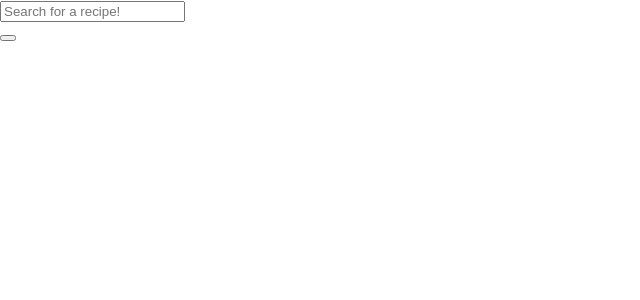
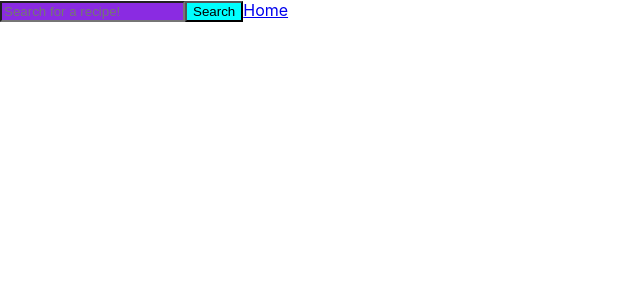
Before and after one commit to alksdjesus/cooking-proj, a React (Create React App) app: page /search in a window 1280 px wide. Shown: the top 300 px of the page, without its empty margins (0-640 px from the left). Built offline with nearby package versions, Linux system fonts and the light colour scheme.

Commit message:
recipe navigation from feed

```diff
--- a/src/App.js
+++ b/src/App.js
@@ -5,30 +5,25 @@ import Home from './screens/home';
 import Search from './screens/search';
 import Feed from './screens/feed';
 import Profile from './screens/profile';
+import Recipe from './screens/recipe';
 
 class App extends Component {
 
   render() {
 
-  //  const HomeComponent = () => (<Home/>);
-
     return (
       <div>
           <BrowserRouter>
             <Routes>
-      <Route path='/' element={<Home/>}>
-      </Route>
-      <Route path='/search' element={<Search/>}>
-      </Route>
-      <Route path='/feed' element={<Feed/>}>
-      </Route>
-      <Route path='/profile' element={<Profile/>}>
-      </Route>
+              <Route path='/' element={<Home/>}/>
+              <Route path='/search' element={<Search/>}/>
+              <Route path='/feed' element={<Feed/>}/>
+              <Route path='/profile' element={<Profile/>}/>
+              <Route path='/recipe' element={<Recipe/>}/>
             </Routes>
           </BrowserRouter>
       </div>
     )
-
   }
 }
 
--- a/src/components/item.js
+++ b/src/components/item.js
@@ -1,11 +1,13 @@
 import React, { useState, useEffect } from "react";
+import {Link} from 'react-router-dom';
 
 export default function Meal({ meal }) {
   const [imageUrl, setImageUrl] = useState("");
 
   return (
     <article>
-      <h1>{meal.title}</h1>
+        <Link to="/recipe">{meal.title}</Link>
+        <br/>
       {/* <img src={imageUrl} alt="recipe" /> */}
       <ul className="instructions">
         <li>Preparation time: {meal.readyInMinutes} minutes</li>
--- a/src/components/itemlist.js
+++ b/src/components/itemlist.js
@@ -1,9 +1,11 @@
 import React from "react";
 import Meal from "./item";
 
-export default function MealList({ mealData }) {
+export default function MealList({ mealData, sender }) {
 
+  if (sender === "search") {
     return (
+
       <main>
         <section className="meals">
           {mealData.results.map((meal) => {
@@ -13,3 +15,17 @@ export default function MealList({ mealData }) {
       </main>
     );
   }
+
+  if (sender === "feed") {
+    return (
+
+      <main>
+        <section className="meals">
+          {mealData.recipes.map((meal) => {
+            return <Meal key={meal.id} meal={meal} />;
+          })}
+        </section>
+      </main>
+    );
+  }
+}
--- a/src/screens/feed.js
+++ b/src/screens/feed.js
@@ -1,20 +1,70 @@
-import React, {Component} from 'react';
+// import React, {Component} from 'react';
+// import {Link} from 'react-router-dom';
+
+
+// class Feed extends Component {
+//   render() {
+//     return (
+
+//       <div>
+//         <img src="https://picsum.photos/200/200" alt="bank"/>
+//         <h1>Feed</h1>
+
+//         <Link to="/">Home</Link>
+
+//       </div>
+//     )
+//   }
+// }
+
+// export default Feed;
+
+import React, { useEffect, useState } from 'react';
+import MealList from '../components/itemlist';
 import {Link} from 'react-router-dom';
 
+function Feed() {
 
-class Feed extends Component {
-  render() {
-    return (
+  const [mealData, setMealData] = useState(null);
 
+  const [apiKey, setKey] = useState('&apiKey=a14c2e19acc243e2b3c680b226ec1736')
+  const [baseSearchURL, setBaseURL] = useState('https://api.spoonacular.com/recipes/random?number=5')
+  var [someLink, setLink] = useState('test')
+
+
+  // old: https://api.spoonacular.com/recipes/random?number=1&apiKey=539b28b197f8412eba867c3356a8d6a6
+  // new: https://api.spoonacular.com/recipes/random?number=1&apiKey=539b28b197f8412eba867c3356a8d6a6
+
+
+  useEffect(() => {
+    // Run! Like go get some data from an API.
+    getRecipes()
+  }, []);
+
+   async function getRecipes()  {
+    setLink(someLink = (baseSearchURL + apiKey))
+     try {
+      const response = await fetch(someLink)
+      const json = await response.json()
+      setMealData(json)
+      // alert(mealData)
+    } catch (error) {
+      console.error(error)
+    } finally {
+      // setLoading(false)
+    }
+
+  }
+
+  return (
+    <div>
       <div>
-        <img src="https://picsum.photos/200/200" alt="bank"/>
-        <h1>Feed</h1>
-
         <Link to="/">Home</Link>
-
+        <button onClick={getRecipes}>Load New Recipes</button>
       </div>
-    )
-  }
-}
+        {mealData && <MealList mealData={mealData} sender={"feed"}/>}
+    </div>
+  );
+};
 
 export default Feed;
--- a/src/screens/home.js
+++ b/src/screens/home.js
@@ -19,8 +19,6 @@ class Home extends Component {
         <Link to="/feed">Feed</Link>
         <br/>
         <Link to="/profile">Profile</Link>
-
-
       </div>
     )
   }
--- /dev/null
+++ b/src/screens/recipe.js
@@ -0,0 +1,18 @@
+import React from "react";
+import Meal from "../components/item"
+
+
+export default function Recipe({ mealData}) {
+
+      return (
+
+        <main>
+            <li>Hello</li>
+          {/* <section className="meals">
+            {mealData.results.map((meal) => {
+              return <Meal key={meal.id} meal={meal} />;
+            })}
+          </section> */}
+        </main>
+      );
+    }
--- /dev/null
+++ b/src/screens/search.css
@@ -0,0 +1,8 @@
+button {
+    background-color: aqua;
+}
+
+input {
+    background-color: blueviolet;
+    width: 1000
+}
--- a/src/screens/search.js
+++ b/src/screens/search.js
@@ -1,5 +1,8 @@
 import React, { useEffect, useState } from 'react';
 import MealList from '../components/itemlist';
+import './search.css'
+import {Link} from 'react-router-dom';
+
 
 function Search() {
 
@@ -9,7 +12,7 @@ function Search() {
   // const [isLoading, setLoading] = useState(true)
   var [searchText, setText] = useState(null)
   // var [data, setData] = useState([])
-  const [apiKey, setKey] = useState('&apiKey=e0ba8f96837748dc9473f52b42c3b8a8')
+  const [apiKey, setKey] = useState('&apiKey=a14c2e19acc243e2b3c680b226ec1736')
   const [baseSearchURL, setBaseURL] = useState('https://api.spoonacular.com/recipes/complexSearch?number=10&query=')
   var [someLink, setLink] = useState('test')
 
@@ -40,14 +43,13 @@ function Search() {
             placeholder="Search for a recipe!"
             onChange={onTextChange}
             />
+            <button  onClick={getRecipes}>
+             Search
+            </button>
+            <Link to="/">Home</Link>
+            <br/>
         </div>
-        <div>
-            <button
-              onClick={getRecipes}
-              title= "Search"
-            />
-        </div>
-        {mealData && <MealList mealData={mealData} />}
+        {mealData && <MealList mealData={mealData} sender={"search"}  />}
     </div>
   );
 };
```
Also changed, not shown: src/components/navbar.js (added), src/components/navbarelements.js (added), src/components/styles.css (added). Lines whose indentation alone changed are shown as unchanged.
